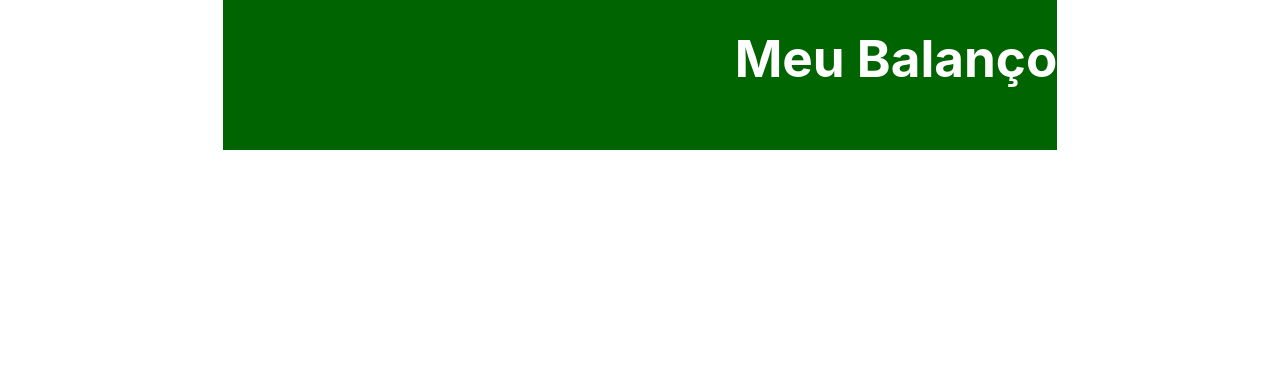
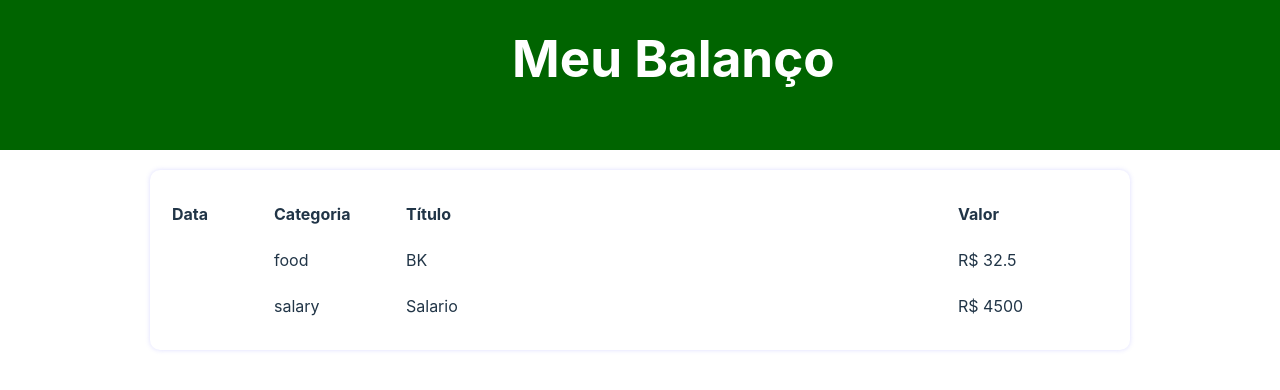
Before and after one commit to NicolasVilmes/financeiro, a React (Vite) app: page / in a window 1280 px wide. Shown: the top 390 px of the page. Built offline with nearby package versions, Linux system fonts and the light colour scheme.

Commit message:
Table creation

```diff
--- a/src/App.tsx
+++ b/src/App.tsx
@@ -1,6 +1,21 @@
+import { useState, useEffect } from "react";
 import * as C from "./app.styles";
+import { Item } from "./types/Item";
+import { Category } from "./types/category";
+import { categories } from "./data/categories";
+import { items } from "./data/items";
+import { getCurrentMoth, FilterListByMoth } from "./utility/dateFilter";
+import { Table } from "./components/Table";
 
 const App = () => {
+  const [list, setList] = useState(items);
+  const [filteredList, setfeilteredList] = useState<Item[]>([]);
+  const [CurrentMoth, setCurrentMoth] = useState(getCurrentMoth());
+
+  useEffect(() => {
+    setfeilteredList(FilterListByMoth(list, CurrentMoth));
+  }, [list, CurrentMoth]);
+
   return (
     <C.Conteiner>
       <C.Header>
@@ -9,7 +24,7 @@
       <C.body>
         {}
         {}
-        {}
+        <Table list={filteredList} />
       </C.body>
     </C.Conteiner>
   );
--- a/src/app.styles.ts
+++ b/src/app.styles.ts
@@ -18,6 +18,6 @@
 
 export const body = styled.div`
     margin: auto;
-    max-width: 980px
+    max-width: 980px;
     margin-bottom: 50px;
 `;
--- /dev/null
+++ b/src/components/Table/Item/index.tsx
@@ -0,0 +1,17 @@
+import * as C from "./styles";
+import { Item } from "../../../types/Item";
+
+type Props = {
+  item: Item;
+};
+
+export const TableItem = ({ item }: Props) => {
+  return (
+    <C.tableLine>
+      <C.TableColumn></C.TableColumn>
+      <C.TableColumn>{item.category}</C.TableColumn>
+      <C.TableColumn>{item.title}</C.TableColumn>
+      <C.TableColumn>R$ {item.value}</C.TableColumn>
+    </C.tableLine>
+  );
+};
--- /dev/null
+++ b/src/components/Table/Item/styles.ts
@@ -0,0 +1,7 @@
+import styled from "styled-components";
+
+export const tableLine = styled.tr``;
+
+export const TableColumn = styled.td`
+  padding: 10px 0;
+`;
--- /dev/null
+++ b/src/components/Table/index.tsx
@@ -0,0 +1,27 @@
+import * as C from "./styles";
+import { Item } from "../../types/Item";
+import { TableItem } from "../Table/Item";
+
+type Props = {
+  list: Item[];
+};
+
+export const Table = ({ list }: Props) => {
+  return (
+    <C.Table>
+      <thead>
+        <tr>
+          <C.TableHeadColumn width={100}>Data</C.TableHeadColumn>
+          <C.TableHeadColumn width={130}>Categoria</C.TableHeadColumn>
+          <C.TableHeadColumn>Título</C.TableHeadColumn>
+          <C.TableHeadColumn width={150}>Valor</C.TableHeadColumn>
+        </tr>
+      </thead>
+      <tbody>
+        {list.map((item, index) => (
+          <TableItem key={index} item={item} />
+        ))}
+      </tbody>
+    </C.Table>
+  );
+};
--- /dev/null
+++ b/src/components/Table/styles.ts
@@ -0,0 +1,16 @@
+import styled from "styled-components";
+
+export const Table = styled.table`
+  width: 100%;
+  backgrund-color: #FFF;
+  padding: 20px;
+  box-shadow: 0px 0px 5px #CCFA;
+  border-radius: 10px;
+  margin-top: 20px;
+`;
+
+export const TableHeadColumn = styled.th<{ width?: number }>`
+  width: ${props => props.width ? `${props.width}px` : 'auto' };
+  padding: 10px 0;
+  text-align: left;
+`;
--- a/src/data/items.ts
+++ b/src/data/items.ts
@@ -1,8 +1,8 @@
 import { Item } from "../types/Item";
 
 export const items: Item[] = [
-  { date: new Date(2023, 0, 1), category: 'food', title: 'BK', value: 32.50 },
-  { date: new Date(2023, 0, 1), category: 'salary', title: 'Salario', value: 4500 },
+  { date: new Date(2022, 11, 1), category: 'food', title: 'BK', value: 32.50 },
+  { date: new Date(2022, 11, 1), category: 'salary', title: 'Salario', value: 4500 },
   { date: new Date(2023, 0, 1), category: 'rent', title: 'Aluguel', value: 2000 },
   { date: new Date(2023, 0, 1), category: 'food', title: 'McDonauts', value: 32.50 },
 ];
--- a/src/index.css
+++ b/src/index.css
@@ -26,9 +26,6 @@
 
 body {
   margin: 0;
-  place-items: center;
-  min-width: 320px;
-  min-height: 100vh;
 }
 
 h1 {
--- /dev/null
+++ b/src/utility/dateFilter.ts
@@ -0,0 +1,23 @@
+import { Item } from "../types/Item";
+
+export const getCurrentMoth = () => {
+  let now = new Date();
+  return `${now.getFullYear()}-${now.getMonth() + 1}`;
+}
+
+export const FilterListByMoth = (list: Item[], date: string): Item[] => {
+  let newList: Item[] = [];
+  let [year, month] = date.split('-');
+
+  for (let i in list) {
+    if (
+      list[i].date.getFullYear() === parseInt(year) &&
+      (list[i].date.getMonth() + 1) === parseInt(month)
+    ) {
+      newList.push(list[i]);
+    }
+  }
+
+
+  return newList;
+}
```
Also changed, not shown: src/main.tsx (+7 -7 lines).
